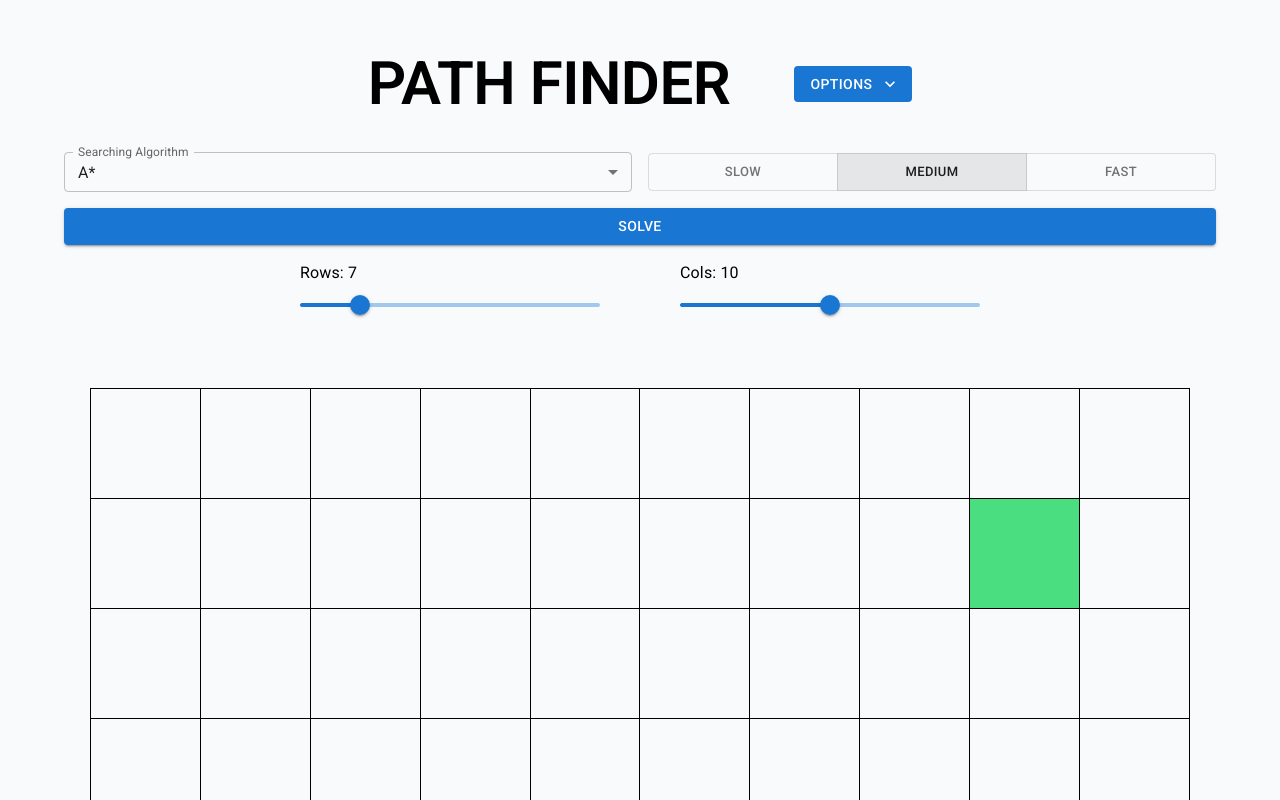
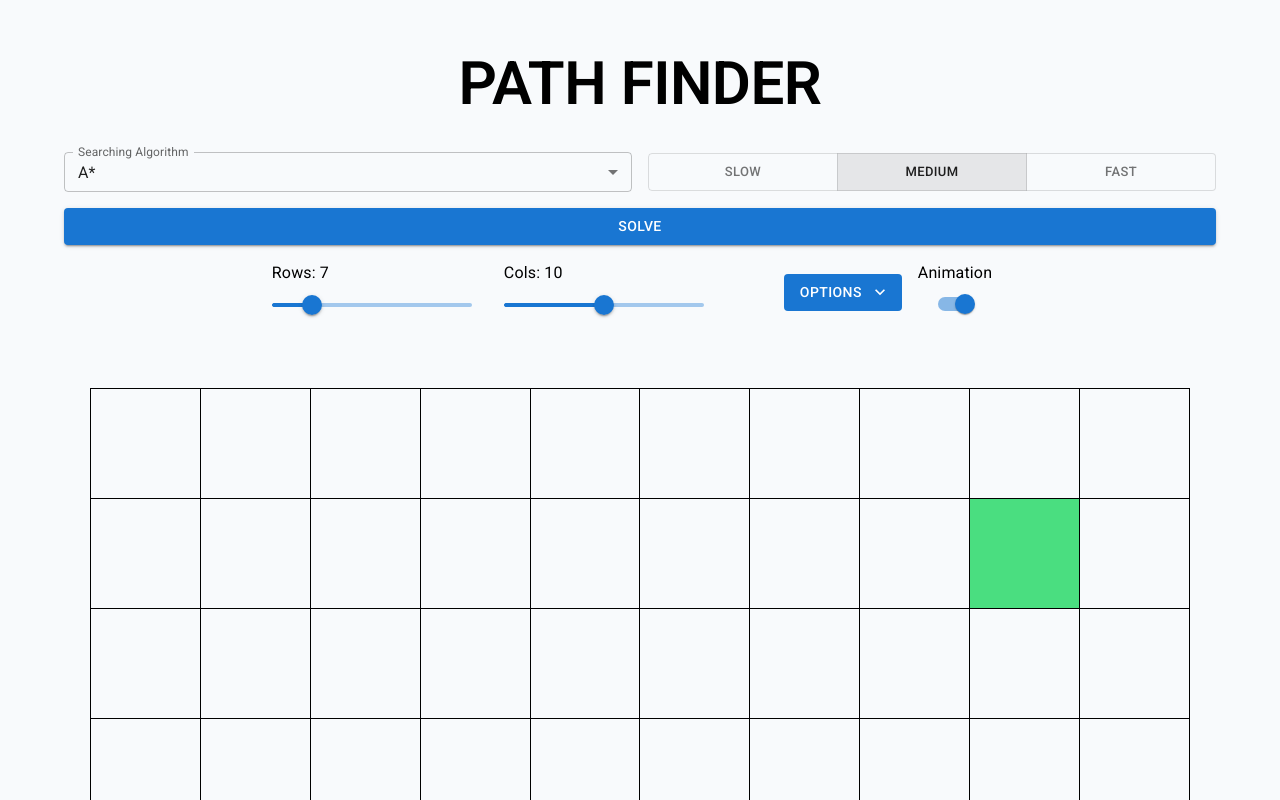
Before and after one commit to GEOFARL/path-finder, a React (Vite) app: page / in a window 1280 px wide. Shown: the top 800 px of the page. Built offline with nearby package versions, Linux system fonts and the light colour scheme.

Commit message:
Add the ability to toggle animation

```diff
--- a/src/App.tsx
+++ b/src/App.tsx
@@ -28,6 +28,7 @@ function App() {
           }}
           pb={{
             xs: '2rem',
+            sm: '2rem',
           }}
         >
           <Container>
--- a/src/app/features/algorithms/algorithmsSlice.ts
+++ b/src/app/features/algorithms/algorithmsSlice.ts
@@ -2,6 +2,7 @@ import { createSelector, createSlice } from '@reduxjs/toolkit';
 import type { PayloadAction } from '@reduxjs/toolkit';
 import { Algorithm, AnimationSpeed } from '../../../types';
 import { RootState } from '../../store';
+import { IS_ANIMATION_ON } from '../../../constants';
 
 const SPEED_TABLE = {
   [AnimationSpeed.FAST]: 15,
@@ -12,11 +13,13 @@ const SPEED_TABLE = {
 export interface AlgorithmsState {
   type: Algorithm;
   speed: number;
+  isAnimationOn: boolean;
 }
 
 const initialState: AlgorithmsState = {
   type: 'A_STAR' as Algorithm,
   speed: SPEED_TABLE[AnimationSpeed.MEDIUM],
+  isAnimationOn: IS_ANIMATION_ON,
 };
 
 export const algorithmsSlice = createSlice({
@@ -28,6 +31,9 @@ export const algorithmsSlice = createSlice({
     },
     setSpeed: (state, action: PayloadAction<AnimationSpeed>) => {
       state.speed = SPEED_TABLE[action.payload];
+    },
+    setIsAnimationOn: (state, action: PayloadAction<boolean>) => {
+      state.isAnimationOn = action.payload;
     },
   },
 });
@@ -50,6 +56,12 @@ export const selectAnimationSpeedType = createSelector(
     )
 );
 
-export const { setAlgorithm, setSpeed } = algorithmsSlice.actions;
+export const selectIsAnimationOn = createSelector(
+  (state: RootState) => state.algorithms,
+  (algorithms) => algorithms.isAnimationOn
+);
+
+export const { setAlgorithm, setSpeed, setIsAnimationOn } =
+  algorithmsSlice.actions;
 
 export default algorithmsSlice.reducer;
--- /dev/null
+++ b/src/components/AnimationSwitch.tsx
@@ -0,0 +1,27 @@
+import { FormControlLabel, Switch } from '@mui/material';
+import { useDispatch, useSelector } from 'react-redux';
+import {
+  selectIsAnimationOn,
+  setIsAnimationOn,
+} from '../app/features/algorithms/algorithmsSlice';
+
+const AnimationSwitch: React.FC = () => {
+  const dispatch = useDispatch();
+  const isAnimationOn = useSelector(selectIsAnimationOn);
+
+  return (
+    <FormControlLabel
+      control={
+        <Switch
+          size="medium"
+          checked={isAnimationOn}
+          onChange={() => dispatch(setIsAnimationOn(!isAnimationOn))}
+        />
+      }
+      label="Animation"
+      labelPlacement="top"
+    />
+  );
+};
+
+export default AnimationSwitch;
--- a/src/components/ControlMenu.tsx
+++ b/src/components/ControlMenu.tsx
@@ -2,6 +2,7 @@ import { Box, Button, Grid, Stack } from '@mui/material';
 import AlgorithmSelect from './AlgorithmSelect';
 import SpeedSelect from './SpeedSelect';
 import SliderHandle from './SliderHandle';
+import MenuBar from './MenuBar';
 
 interface ControlMenuProps {
   rows: number;
@@ -52,6 +53,17 @@ const ControlMenu: React.FC<ControlMenuProps> = ({
           },
         }}
       >
+        <Box
+          display="flex"
+          gap={{
+            sx: '1rem',
+            md: '2rem',
+          }}
+          flexDirection={{
+            xs: 'column',
+            md: 'row',
+          }}
+        >
           <SliderHandle
             value={rows}
             handleChange={handleChangeRows}
@@ -64,6 +76,9 @@ const ControlMenu: React.FC<ControlMenuProps> = ({
             title={`Cols: ${calculateValue(cols)}`}
             calculateValue={calculateValue}
           />
+        </Box>
+
+        <MenuBar />
       </Stack>
     </Box>
   );
--- a/src/components/Header.tsx
+++ b/src/components/Header.tsx
@@ -1,5 +1,4 @@
 import { Box, Typography } from '@mui/material';
-import MenuBar from './MenuBar';
 
 const Header: React.FC = () => {
   return (
@@ -19,11 +18,9 @@ const Header: React.FC = () => {
       }}
       flexDirection={{
         xs: 'column',
-        sm: 'row',
       }}
       gap={{
         xs: '1rem',
-        sm: '4rem',
       }}
       mb={{
         xs: '2rem',
@@ -41,7 +38,6 @@ const Header: React.FC = () => {
       >
         Path Finder
       </Typography>
-      <MenuBar />
     </Box>
   );
 };
--- a/src/components/MenuBar.tsx
+++ b/src/components/MenuBar.tsx
@@ -1,4 +1,4 @@
-import { Button, Divider } from '@mui/material';
+import { Box, Button, Divider } from '@mui/material';
 import KeyboardArrowDownIcon from '@mui/icons-material/KeyboardArrowDown';
 import React from 'react';
 import ShuffleOption from './MenuOptions/ShuffleOption';
@@ -8,6 +8,7 @@ import GenerateRandomDFSMazeOption from './MenuOptions/GenerateRandomDFSMazeOpti
 import StyledMenu from './StyledMenu';
 import { canWallBePlaced } from '../utils';
 import useMazeIntervals from '../hooks/useMazeIntervals';
+import AnimationSwitch from './AnimationSwitch';
 
 const MenuBar: React.FC = () => {
   const { cancelBuildingMaze, setDFSInterval, setRandomMazeInterval } =
@@ -23,6 +24,18 @@ const MenuBar: React.FC = () => {
   };
 
   return (
+    <Box
+      display="flex"
+      flexDirection={{
+        xs: 'row',
+      }}
+      alignItems={{
+        xs: 'center',
+      }}
+      justifyContent={{
+        xs: 'flex-end',
+      }}
+    >
       <div>
         <Button
           id="settings-menu"
@@ -33,6 +46,7 @@ const MenuBar: React.FC = () => {
           disableElevation
           onClick={handleClick}
           endIcon={<KeyboardArrowDownIcon />}
+          fullWidth
         >
           Options
         </Button>
@@ -68,6 +82,9 @@ const MenuBar: React.FC = () => {
           />
         </StyledMenu>
       </div>
+
+      <AnimationSwitch />
+    </Box>
   );
 };
 
--- a/src/components/MenuOptions/GenerateRandomDFSMazeOption.tsx
+++ b/src/components/MenuOptions/GenerateRandomDFSMazeOption.tsx
@@ -5,9 +5,12 @@ import {
   resetWalls,
   selectBoard,
 } from '../../app/features/board/boardSlice';
-import { selectAnimationSpeed } from '../../app/features/algorithms/algorithmsSlice';
+import {
+  selectAnimationSpeed,
+  selectIsAnimationOn,
+} from '../../app/features/algorithms/algorithmsSlice';
 
-import ShuffleIcon from '@mui/icons-material/Shuffle';
+import SearchIcon from '@mui/icons-material/Search';
 import { Position } from '../../types';
 import generateRandomDFSMaze from '../../utils/mazeGeneration/DFSMaze/generateRandomDFSMaze';
 
@@ -28,6 +31,7 @@ const GenerateRandomDFSMazeOption: React.FC<
   const dispatch = useDispatch();
   const board = useSelector(selectBoard);
   const animationSpeed = useSelector(selectAnimationSpeed);
+  const isAnimationOn = useSelector(selectIsAnimationOn);
 
   return (
     <MenuItem
@@ -39,6 +43,7 @@ const GenerateRandomDFSMazeOption: React.FC<
 
         let i = 0;
         const { startPosition, endPosition } = board;
+        if (isAnimationOn) {
           setDFSInterval(
             setInterval(() => {
               if (isValid(startPosition, endPosition, walls[i])) {
@@ -51,10 +56,15 @@ const GenerateRandomDFSMazeOption: React.FC<
               }
             }, animationSpeed)
           );
+        } else {
+          for (let i = 0; i < walls.length; i += 1) {
+            dispatch(addWall(walls[i]));
+          }
+        }
       }}
       disableRipple
     >
-      <ShuffleIcon />
+      <SearchIcon />
       Generate random DFS maze
     </MenuItem>
   );
--- a/src/components/MenuOptions/GenerateRandomMazeOption.tsx
+++ b/src/components/MenuOptions/GenerateRandomMazeOption.tsx
@@ -6,9 +6,12 @@ import {
   selectBoard,
 } from '../../app/features/board/boardSlice';
 import generateRandomMaze from '../../utils/mazeGeneration/generateRandomMaze';
-import { selectAnimationSpeed } from '../../app/features/algorithms/algorithmsSlice';
+import {
+  selectAnimationSpeed,
+  selectIsAnimationOn,
+} from '../../app/features/algorithms/algorithmsSlice';
 
-import ShuffleIcon from '@mui/icons-material/Shuffle';
+import ExtensionIcon from '@mui/icons-material/Extension';
 import { Position } from '../../types';
 
 interface GenerateRandomMazeOptionProps {
@@ -31,6 +34,7 @@ const GenerateRandomMazeOption: React.FC<GenerateRandomMazeOptionProps> = ({
   const dispatch = useDispatch();
   const board = useSelector(selectBoard);
   const animationSpeed = useSelector(selectAnimationSpeed);
+  const isAnimationOn = useSelector(selectIsAnimationOn);
 
   return (
     <MenuItem
@@ -43,6 +47,7 @@ const GenerateRandomMazeOption: React.FC<GenerateRandomMazeOptionProps> = ({
         let i = 0;
 
         const { startPosition, endPosition } = board;
+        if (isAnimationOn) {
           setRandomMazeInterval(
             setInterval(() => {
               if (isValid(startPosition, endPosition, walls[i])) {
@@ -55,10 +60,15 @@ const GenerateRandomMazeOption: React.FC<GenerateRandomMazeOptionProps> = ({
               }
             }, animationSpeed)
           );
+        } else {
+          for (let i = 0; i < walls.length; i += 1) {
+            dispatch(addWall(walls[i]));
+          }
+        }
       }}
       disableRipple
     >
-      <ShuffleIcon />
+      <ExtensionIcon />
       Generate random maze
     </MenuItem>
   );
--- a/src/components/SliderHandle.tsx
+++ b/src/components/SliderHandle.tsx
@@ -18,7 +18,7 @@ const SliderHandle: React.FC<SliderProps> = ({
       sx={{
         width: {
           xs: '100%',
-          sm: '300px',
+          sm: '200px',
         },
       }}
     >
--- a/src/constants/index.ts
+++ b/src/constants/index.ts
@@ -7,3 +7,5 @@ export const [DEFAULT_START_POSITION, DEFAULT_END_POSITION] = shufflePositions(
   calculateValue(DEFAULT_NUMBER_OF_ROWS),
   calculateValue(DEFAULT_NUMBER_OF_COLS)
 );
+
+export const IS_ANIMATION_ON = true;
```
Lines whose indentation alone changed are shown as unchanged.
